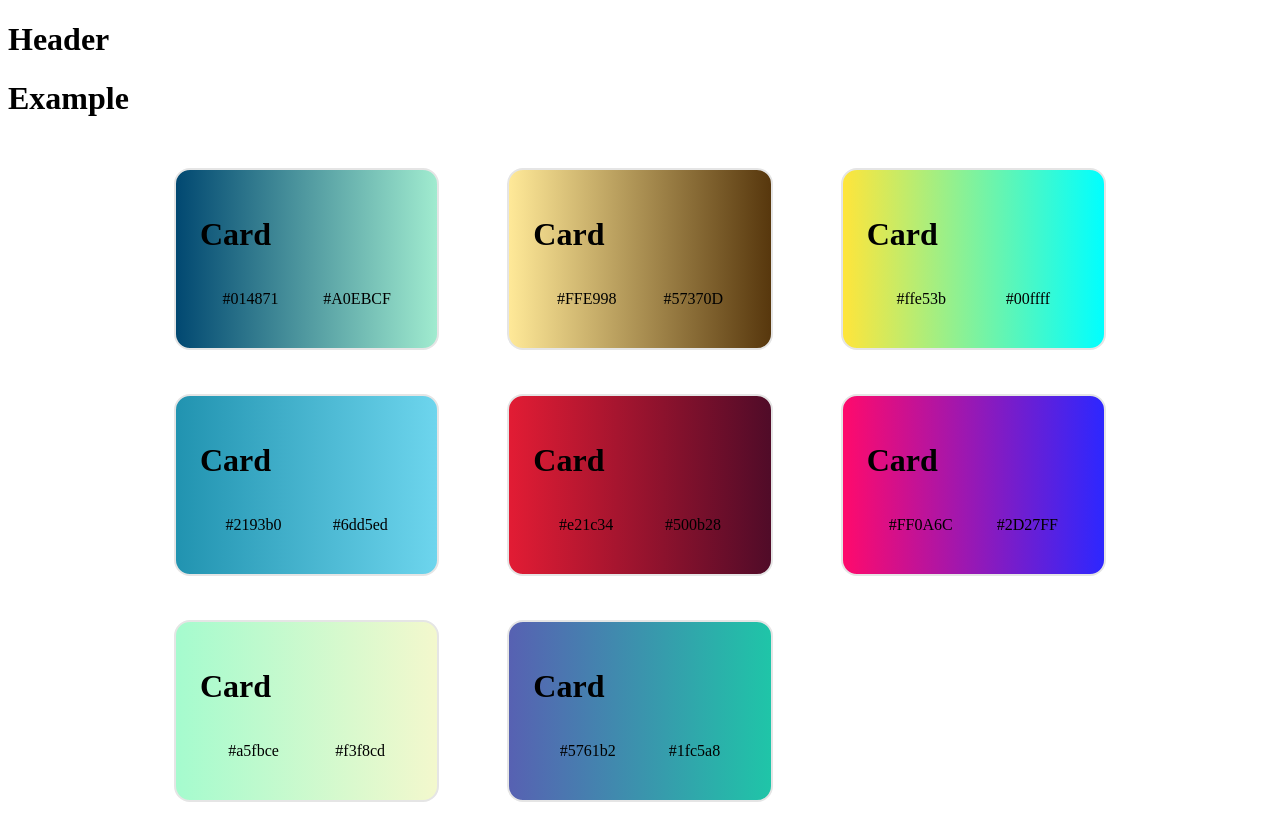
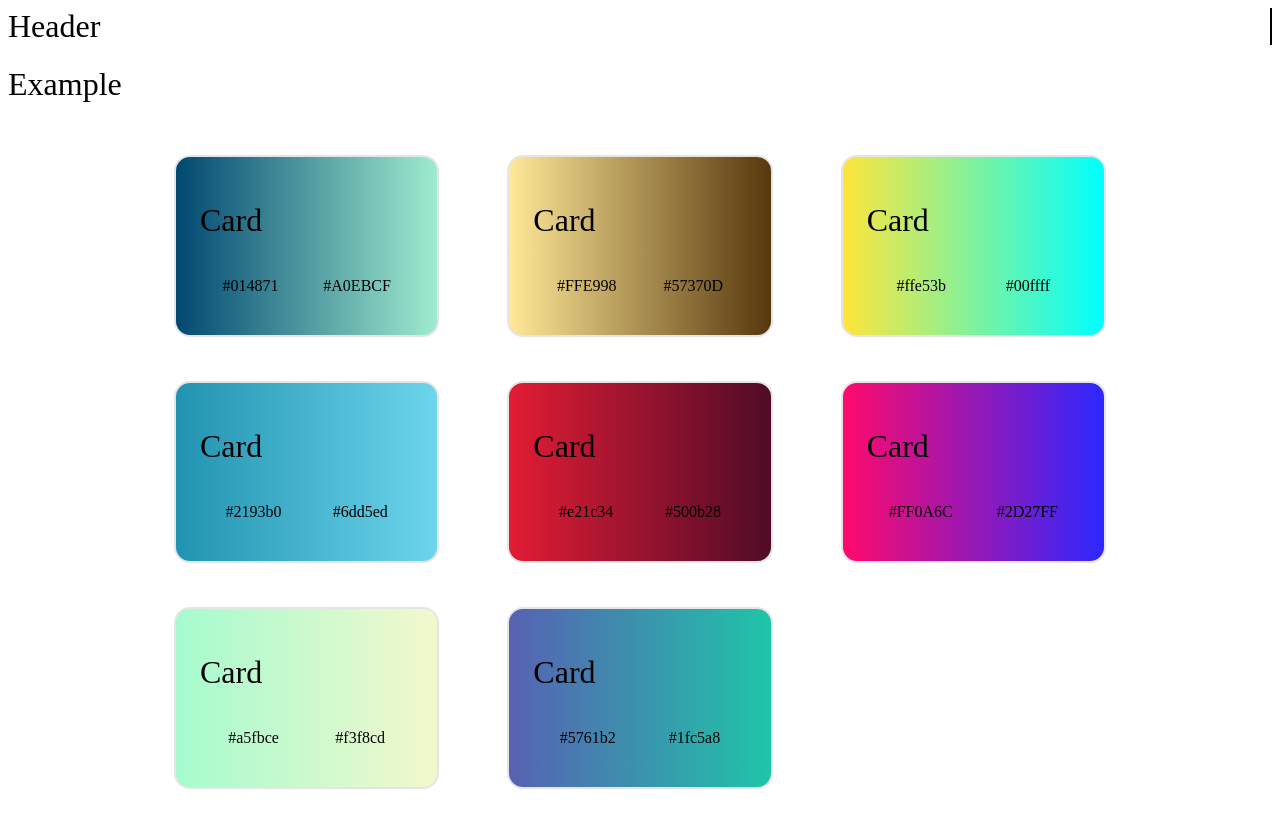
Before and after one commit to RAJ66/Gradient-Color, a React (Create React App) app: page / in a window 1280 px wide. Built offline with nearby package versions, Linux system fonts and the light colour scheme.

Commit message:
style :typografi header

```diff
--- a/src/components/Header/index.tsx
+++ b/src/components/Header/index.tsx
@@ -3,7 +3,11 @@ import React from "react";
 import "./styles.css";
 
 const Header: React.FC = () => {
-  return <h1>Header</h1>;
+  return (
+    <div className="typewriter">
+      <h1> Header </h1>
+    </div>
+  );
 };
 
 export default Header;
--- a/src/components/Header/styles.css
+++ b/src/components/Header/styles.css
@@ -0,0 +1,29 @@
+h1 {
+  font-weight: 500;
+}
+
+.typewriter h1 {
+  overflow: hidden;
+  border-right: 2px solid;
+  white-space: nowrap;
+  margin: 0 auto;
+  user-select: none;
+
+  animation: typing 3.6s steps(30, end), blink-caret 1s step-end infinite;
+}
+
+@keyframes typing {
+  from {
+    width: 0;
+  }
+
+  to {
+    width: 100%;
+  }
+}
+
+@keyframes blink-caret {
+  50% {
+    border-color: transparent;
+  }
+}
```
Also changed, not shown: gradient.json (+0 -9 lines).
